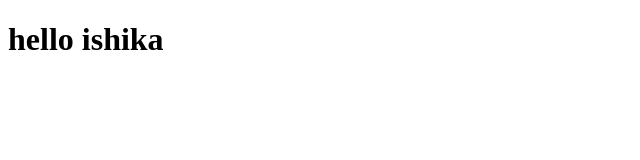
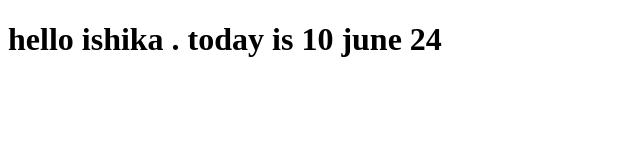
Before and after one commit to ishikapachori/ishikapachori, a plain HTML site: page site/index.html in a window 1280 px wide. Shown: the whole page, without its empty margins (0-640 px from the left). Drawn offline with Linux system fonts and the light colour scheme.

Commit message:
with date

```diff
--- a/site/index.html
+++ b/site/index.html
@@ -6,6 +6,6 @@
 	<title>hello ishikaaa</title>
 </head>
 <body>
-<h1> hello ishika <h1>
+<h1> hello ishika . today is 10 june 24<h1>
 </body>
 </html>
```
